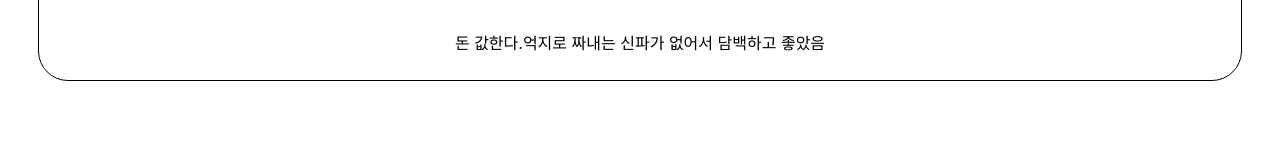
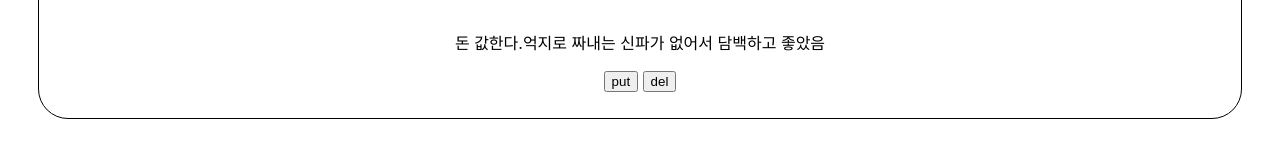
Before and after one commit to I-like-the-movie-movie/ALIKE-d-MOVIE-MOVIE, a React (Create React App) app in the folder alikemovie/: page /review/1 in a window 1280 px wide. Shown: the part 1136-1290 px from the top of the page. Before the commit the page ends 1255 px from the top, so only its background shows below. Built offline with nearby package versions, Linux system fonts and the light colour scheme; data requests are answered from the project's data file.

Commit message:
Fix: CSS put, del button moved

```diff
--- a/alikemovie/src/components/Review.jsx
+++ b/alikemovie/src/components/Review.jsx
@@ -70,6 +70,9 @@ const Review = () => {
                   <p>{reviews.desc}</p>
                   <h1>content</h1>
                   <p>{reviews.content}</p>
+                  <p>
+                    <button>put</button> <button>del</button>
+                  </p>
                 </div>
               )
             )
```
